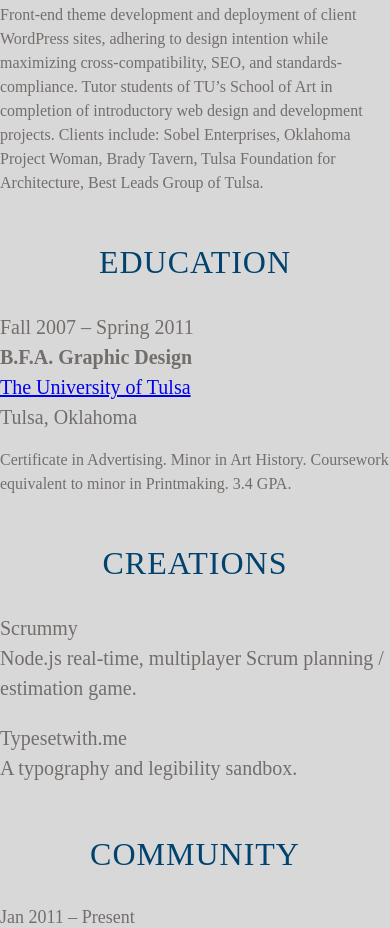
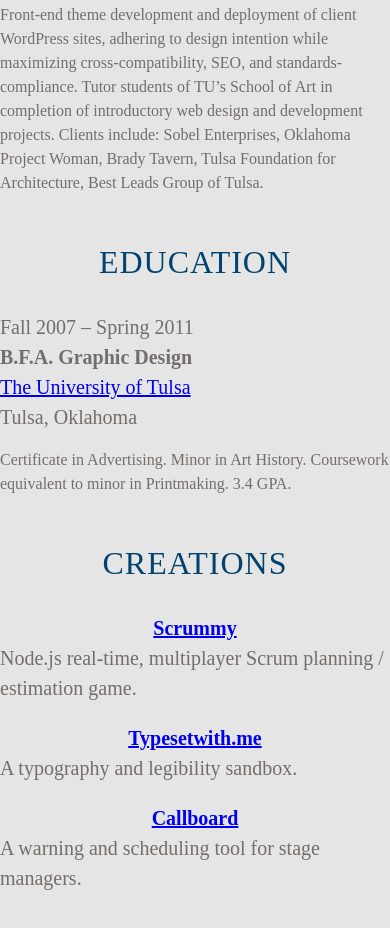
Before and after one commit to tsmith512/resume, a plain HTML site: page index.html in a window 390 px wide. Shown: the part 1821-2749 px from the top of the page. Drawn offline with Linux system fonts and the light colour scheme; a script that the page names is missing.

Commit message:
Lots of changes for better responsive layout, minor content adjustments

```diff
--- a/index.html
+++ b/index.html
@@ -140,12 +140,16 @@
       <section class="creations">
         <h2>Creations</h2>
         <article>
-          <h3>Scrummy</h3>
+          <h3><a href="http://playscrummy.com">Scrummy</a></h3>
           <p>Node.js real-time, multiplayer Scrum planning / estimation game.</p>
         </article>
         <article>
-          <h3>Typesetwith.me</h3>
+          <h3><a href="http://www.typesetwith.me">Typesetwith.me</a></h3>
           <p>A typography and legibility sandbox.</p>
+        </article>
+        <article>
+          <h3><a href="http://tsmith512.github.io/callboard">Callboard</a></h3>
+          <p>A warning and scheduling tool for stage managers.</p>
         </article>
       </section>
       <section class="community">
--- a/scss/main.scss
+++ b/scss/main.scss
@@ -36,7 +36,12 @@
 $details-split: 500px 849px;
 $details-table: 850px 999px;
 $details-horizontal: 1000px;
+$extras-single: max-width 849px;
 $extras-dates-split: 1000px;
+$creations-single: max-width 499px;
+$creations-double: 500px 849px;
+$creations-boxes: 850px 999px;
+$creations-rows: 1000px;
 
 @include add-grid(1);
 @include add-grid(2 at 500px);
@@ -64,11 +69,14 @@
 }
 
 #wrap {
-  @include background-grid($color: #ccc);
+  @include background-grid($color: #ddd);
   @include clearfix();
   max-width: 70em;
   margin: 1em auto;
+}
 
+section {
+  @extend .clearfix;
 }
 
 .contact {
@@ -189,6 +197,9 @@
   }
 
   .date {
+    @include breakpoint($extras-single) {
+      text-align: center;
+    }
     @include breakpoint($headers-left) {
       @include grid-span(1, 2);
       clear: both;
@@ -210,19 +221,51 @@
 }
 
 .creations {
-  h3 {
-    @include breakpoint($headers-left) {
-      @include grid-span(1, 2);
-      clear: both;
-    }
-  }
-
-  p {
-
-  }
-
   h3, p {
     font-size: 1.25em;
     margin-top: 0;
   }
+
+  h3 {
+    font-weight: bold;
+  }
+
+  @include breakpoint($creations-single) {
+    h3 {
+      text-align: center;
+    }
+  }
+
+  @include breakpoint($creations-double) {
+    article {
+      &:nth-child(2n) {
+        @include grid-span(1, 1);
+        clear: left;
+      }
+      &:nth-child(2n+1) {
+        @include grid-span(1, 2);
+      }
+    }
+  }
+
+  @include breakpoint($creations-boxes) {
+    article {
+      &:nth-child(2n) {
+        @include grid-span(1, 2);
+        clear: left;
+      }
+      &:nth-child(2n+1) {
+        @include grid-span(1, 3);
+      }
+    }
+  }
+
+  @include breakpoint($creations-rows) {
+    h3 {
+      @include grid-span(1,2);
+    }
+    p {
+      @include grid-span(2,3);
+    }
+  }
 }
```
Also changed, not shown: css/main.css.
